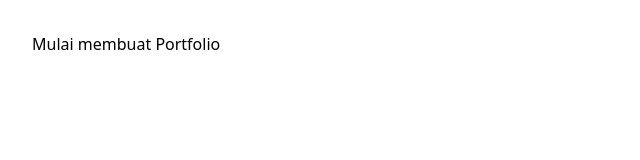
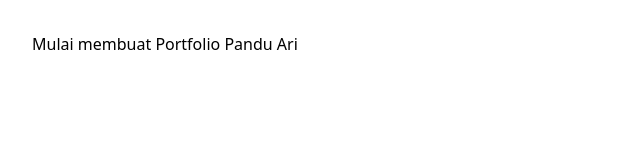
Before and after one commit to pandu-ari/pandu-ari.github.io, a plain HTML site: page index.html in a window 1280 px wide. Shown: the full height of the page, 0-640 px from the left. Drawn offline with nearby package versions, Linux system fonts and the light colour scheme.

Commit message:
Update index.html

```diff
--- a/index.html
+++ b/index.html
@@ -7,6 +7,6 @@
   <link href="https://unpkg.com/tailwindcss@^2/dist/tailwind.min.css" rel="stylesheet">
 </head>
 <body>
-  <h1 class="m-8 text-black">Mulai membuat Portfolio</h1>
+  <h1 class="m-8 text-black">Mulai membuat Portfolio Pandu Ari</h1>
 </body>
 </html>
```
